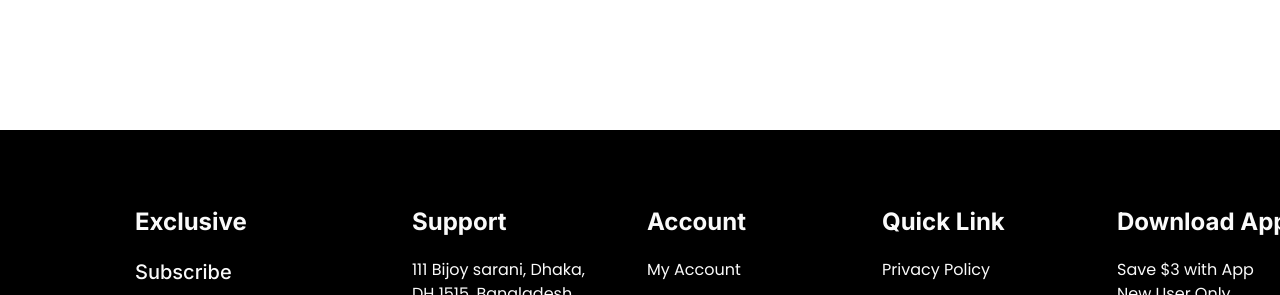
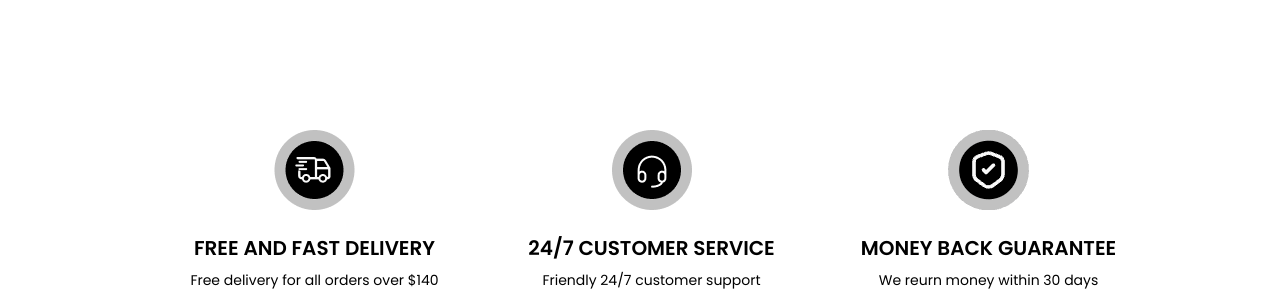
Before and after one commit to usmonovfazliddin2004/shop, a plain HTML site: page pages/about.html in a window 1280 px wide. Shown: the part 1992-2287 px from the top of the page. Drawn offline with Linux system fonts and the light colour scheme; a web font is replaced by a local one.

Commit message:
all is ready

```diff
--- a/pages/about.html
+++ b/pages/about.html
@@ -42,8 +42,8 @@
                 <img src="../images/umarbek/checkout/Component 2.png" alt="">
             </div>
             <div class="nots">
-                <img src="../images/umarbek/checkout/Wishlist=On.png" alt="">
-                <img src="../images/umarbek/checkout/Cart1 with buy.png" alt="">
+                <img src="../images/umarbek/account/Wishlist=Off.png" alt="">
+                <img src="../images/umarbek/account/Cart1.png" alt="">
                 <img src="../images/umarbek/account/user.png" alt="">
             </div>
         </div>
@@ -122,7 +122,25 @@
         </div>
         <img class="dots" src="../images/umarbek/about/Frame 883.png" alt="">
     </div>
-
+    <div class="header4">
+        <div class="companyservices">
+            <div class="comfort">
+                <img src="../images/umarbek/about/Services (4).png" alt="">
+                <h1>FREE AND FAST DELIVERY</h1>
+                <p>Free delivery for all orders over $140</p>
+            </div>
+            <div class="comfort">
+                <img src="../images/umarbek/about/Services (5).png" alt="">
+                <h1>24/7 CUSTOMER SERVICE</h1>
+                <p>Friendly 24/7 customer support</p>
+            </div>
+            <div class="comfort">
+                <img src="../images/umarbek/about/Services (6).png" alt="">
+                <h1>MONEY BACK GUARANTEE</h1>
+                <p>We reurn money within 30 days</p>
+            </div>
+        </div>
+    </div>
     <!--Footer-->
     <footer>
         <div class="infos">
--- a/styles/about.css
+++ b/styles/about.css
@@ -365,6 +365,54 @@ text p{
     margin-left: 529px;
     margin-top: 80px;
 }
+.header4{
+    width: 1440px;
+    padding-left: 180px;
+    padding-right: 249px;
+    padding-bottom: 140px;
+}
+.companyservices{
+    width: 943px;
+    height: 161px;
+    display: flex;
+    gap: 88px;
+    justify-content: center;
+    align-items: center;
+}
+.comfort{
+    width: 249px;
+    height: 161px;
+    /* Auto layout */
+    display: flex;
+    gap: 8px;
+    flex-direction: column;
+    justify-content: flex-start;
+    align-items: center;
+}
+.comfort img{
+    margin-bottom: 16px;
+}
+.comfort h1{
+    /* Title/20PX Semibold */
+    width: 400px;
+    color: rgb(0, 0, 0);
+    font-family: Poppins;
+    font-size: 20px;
+    font-weight: 600;
+    line-height: 28px;
+    letter-spacing: 0%;
+    text-align: center;
+}
+.comfort p{
+    /* Title/14PX Regular */
+    color: rgb(0, 0, 0);
+    font-family: Poppins;
+    font-size: 14px;
+    font-weight: 400;
+    line-height: 21px;
+    letter-spacing: 0%;
+    text-align: left;
+}
 /* Footer */
 footer{
     width: 1440px;
```
Also changed, not shown: pages/account.html (+2 -2 lines), images/umarbek/account/Cart1.png (added), images/umarbek/account/User=Off.png (added), images/umarbek/account/Wishlist=Off.png (added).
